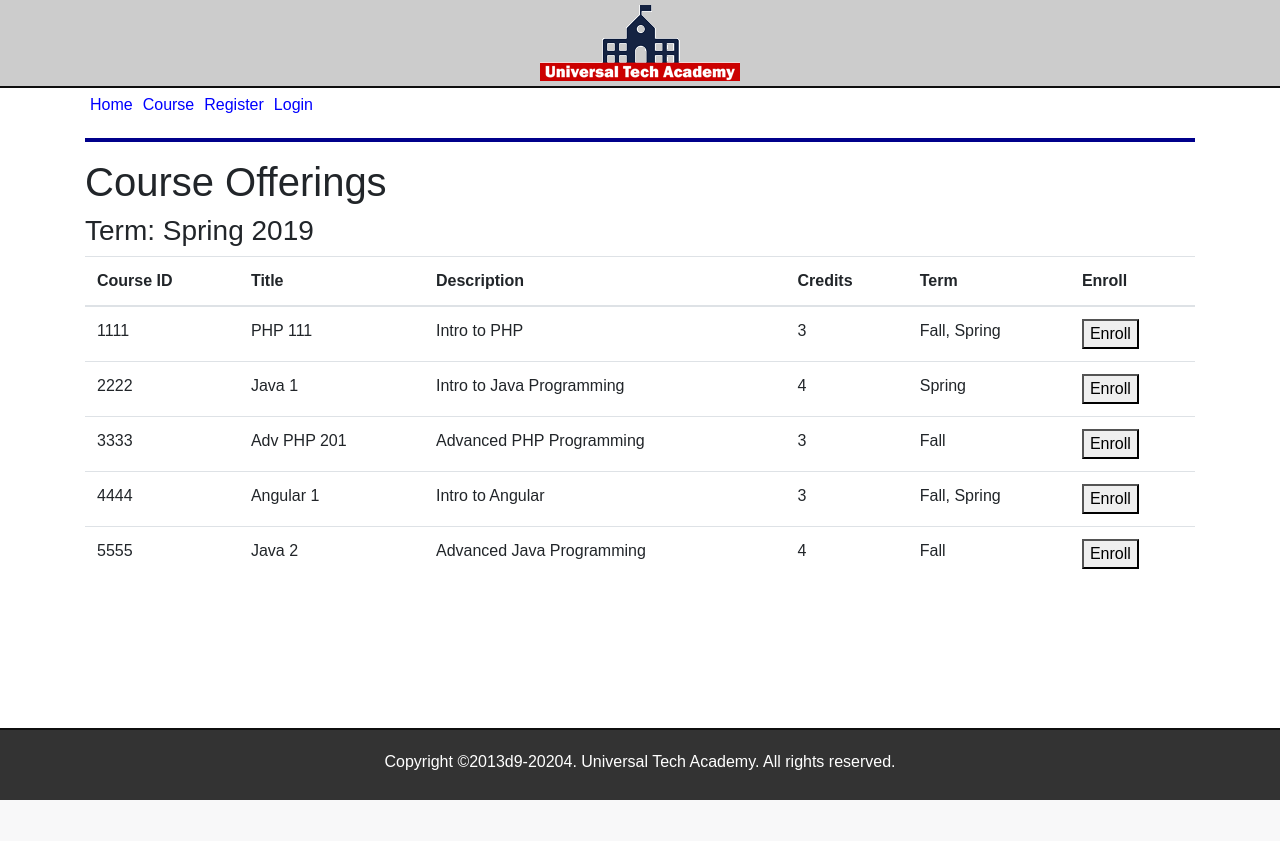
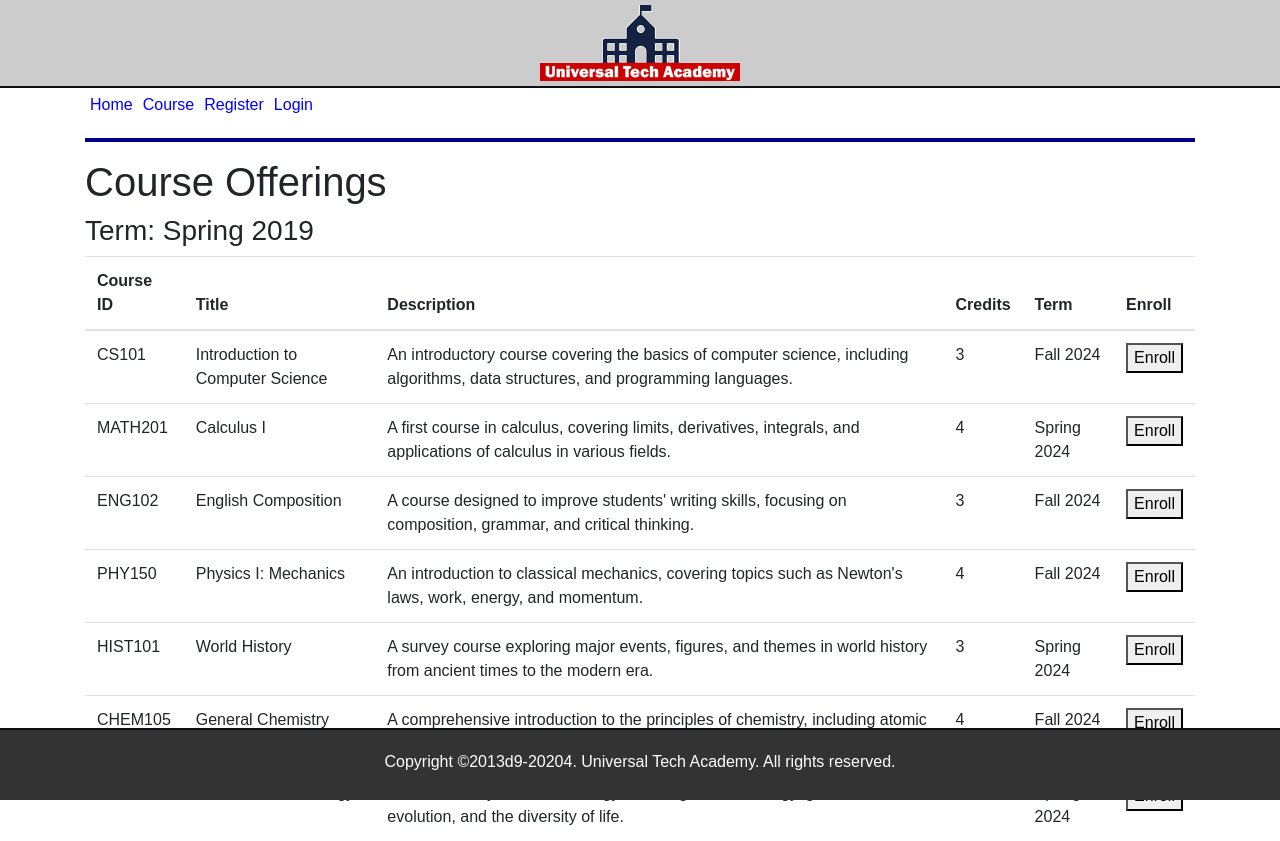
Before and after one commit to adenijiayocharles/enrollment-app, a Flask app: page /courses in a window 1280 px wide. Before the commit the page ends 800 px from the top, so only its background shows below. Run offline with Flask 3, Linux system fonts and the light colour scheme; some libraries are stand-ins or nearby versions.

Commit message:
updated course page

```diff
--- a/application/routes.py
+++ b/application/routes.py
@@ -8,7 +8,58 @@ def index():
 
 @app.route('/courses')
 def courses():
-    return render_template('courses.html', login=False)
+    courseData = [
+        {
+            "courseID": "CS101",
+            "title": "Introduction to Computer Science",
+            "credits": 3,
+            "term": "Fall 2024",
+            "description": "An introductory course covering the basics of computer science, including algorithms, data structures, and programming languages."
+        },
+        {
+            "courseID": "MATH201",
+            "title": "Calculus I",
+            "credits": 4,
+            "term": "Spring 2024",
+            "description": "A first course in calculus, covering limits, derivatives, integrals, and applications of calculus in various fields."
+        },
+        {
+            "courseID": "ENG102",
+            "title": "English Composition",
+            "credits": 3,
+            "term": "Fall 2024",
+            "description": "A course designed to improve students' writing skills, focusing on composition, grammar, and critical thinking."
+        },
+        {
+            "courseID": "PHY150",
+            "title": "Physics I: Mechanics",
+            "credits": 4,
+            "term": "Fall 2024",
+            "description": "An introduction to classical mechanics, covering topics such as Newton's laws, work, energy, and momentum."
+        },
+        {
+            "courseID": "HIST101",
+            "title": "World History",
+            "credits": 3,
+            "term": "Spring 2024",
+            "description": "A survey course exploring major events, figures, and themes in world history from ancient times to the modern era."
+        },
+        {
+            "courseID": "CHEM105",
+            "title": "General Chemistry",
+            "credits": 4,
+            "term": "Fall 2024",
+            "description": "A comprehensive introduction to the principles of chemistry, including atomic structure, chemical bonding, and reactions."
+        },
+        {
+            "courseID": "BIO110",
+            "title": "Introduction to Biology",
+            "credits": 3,
+            "term": "Spring 2024",
+            "description": "An introductory course in biology, covering cellular biology, genetics, evolution, and the diversity of life."
+        }
+    ]
+    return render_template('courses.html', login=False, coursesData=courseData)
 
 @app.route('/login')
 def login():
--- a/application/templates/courses.html
+++ b/application/templates/courses.html
@@ -1,9 +1,6 @@
 {% extends "layout.html" %} {% block content %}
 <h1>Course Offerings</h1>
-
-<!--  Display the Term and Year here --->
 <h3>Term: Spring 2019</h3>
-
 <div>
     <table class="table table-hover">
         <thead>
@@ -17,57 +14,18 @@
             </tr>
         </thead>
         <tbody>
-            <!-- Construct the rest of courses here -->
+            {% for courseData in coursesData %}
             <tr>
-                <td>1111</td>
-                <td>PHP 111</td>
-                <td>Intro to PHP</td>
-                <td>3</td>
-                <td>Fall, Spring</td>
+                <td>{{ courseData['courseID'] }}</td>
+                <td>{{ courseData['title'] }}</td>
+                <td>{{ courseData['description'] }}</td>
+                <td>{{ courseData['credits'] }}</td>
+                <td>{{ courseData['term'] }}</td>
                 <td>
                     <button>Enroll</button>
                 </td>
             </tr>
-            <tr>
-                <td>2222</td>
-                <td>Java 1</td>
-                <td>Intro to Java Programming</td>
-                <td>4</td>
-                <td>Spring</td>
-                <td>
-                    <button>Enroll</button>
-                </td>
-            </tr>
-            <tr>
-                <td>3333</td>
-                <td>Adv PHP 201</td>
-                <td>Advanced PHP Programming</td>
-                <td>3</td>
-                <td>Fall</td>
-                <td>
-                    <button>Enroll</button>
-                </td>
-            </tr>
-            <tr>
-                <td>4444</td>
-                <td>Angular 1</td>
-                <td>Intro to Angular</td>
-                <td>3</td>
-                <td>Fall, Spring</td>
-                <td>
-                    <button>Enroll</button>
-                </td>
-            </tr>
-            <tr>
-                <td>5555</td>
-                <td>Java 2</td>
-                <td>Advanced Java Programming</td>
-                <td>4</td>
-                <td>Fall</td>
-                <td>
-                    <button>Enroll</button>
-                </td>
-            </tr>
+            {% endfor %}
         </tbody>
     </table>
 </div>
```
